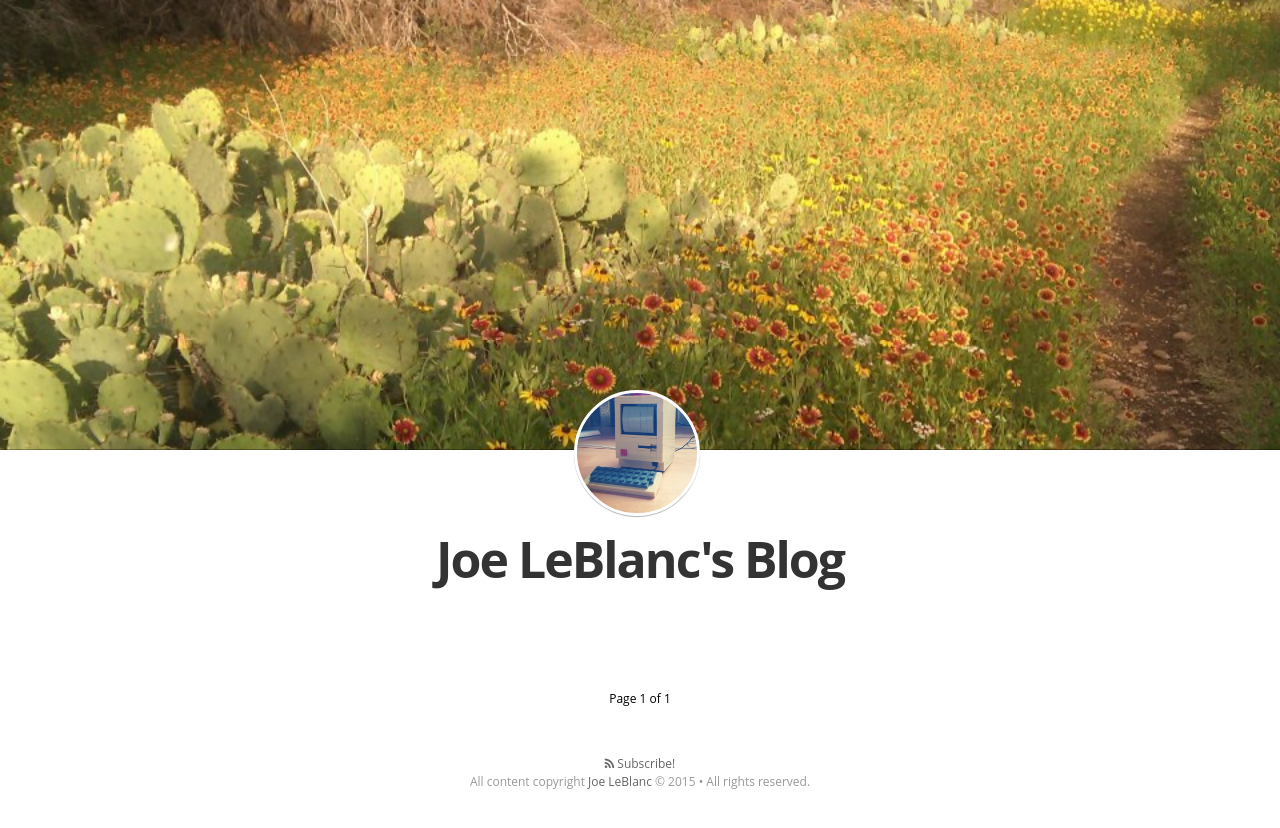
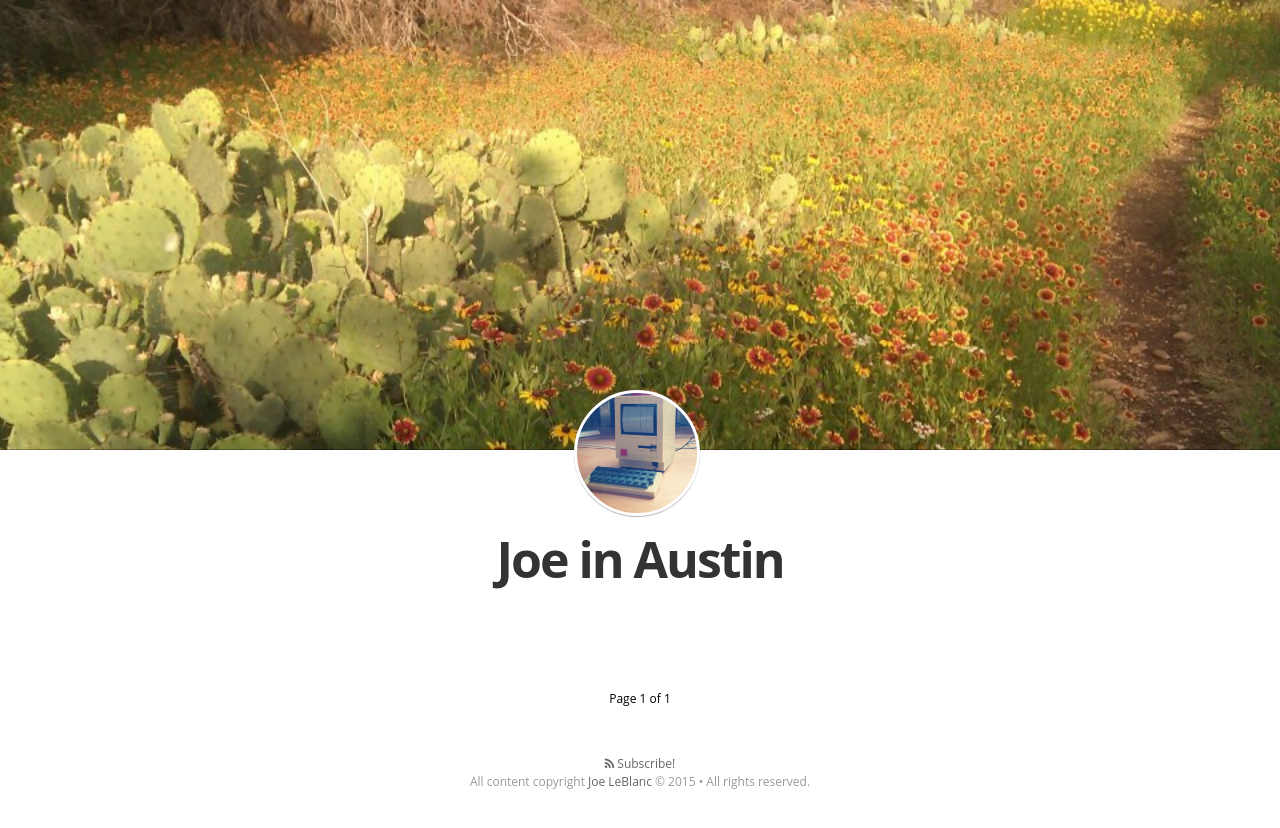
Before and after one commit to jlleblanc/blog.jlleblanc.com, a Jekyll site: the page built from index.html, in a window 1280 px wide. Shown: the top 828 px of the page. Built offline with Jekyll 4.4.1, drawn with Linux system fonts in a browser that asks for light colours; nearby versions of some CDN libraries; some web fonts are replaced; Markdown is read by kramdown in place of the engine named in the settings; the list of posts is cut into pages by our own code.

Commit message:
Changed blog title

```diff
--- a/_config.yml
+++ b/_config.yml
@@ -3,7 +3,7 @@ markdown: redcarpet
 highlighter: pygments
 
 # Site settings
-title: "Joe LeBlanc's Blog"
+title: "Joe in Austin"
 description: > # this means to ignore newlines until "email:"
 
 email: contact@jlleblanc.com
```
